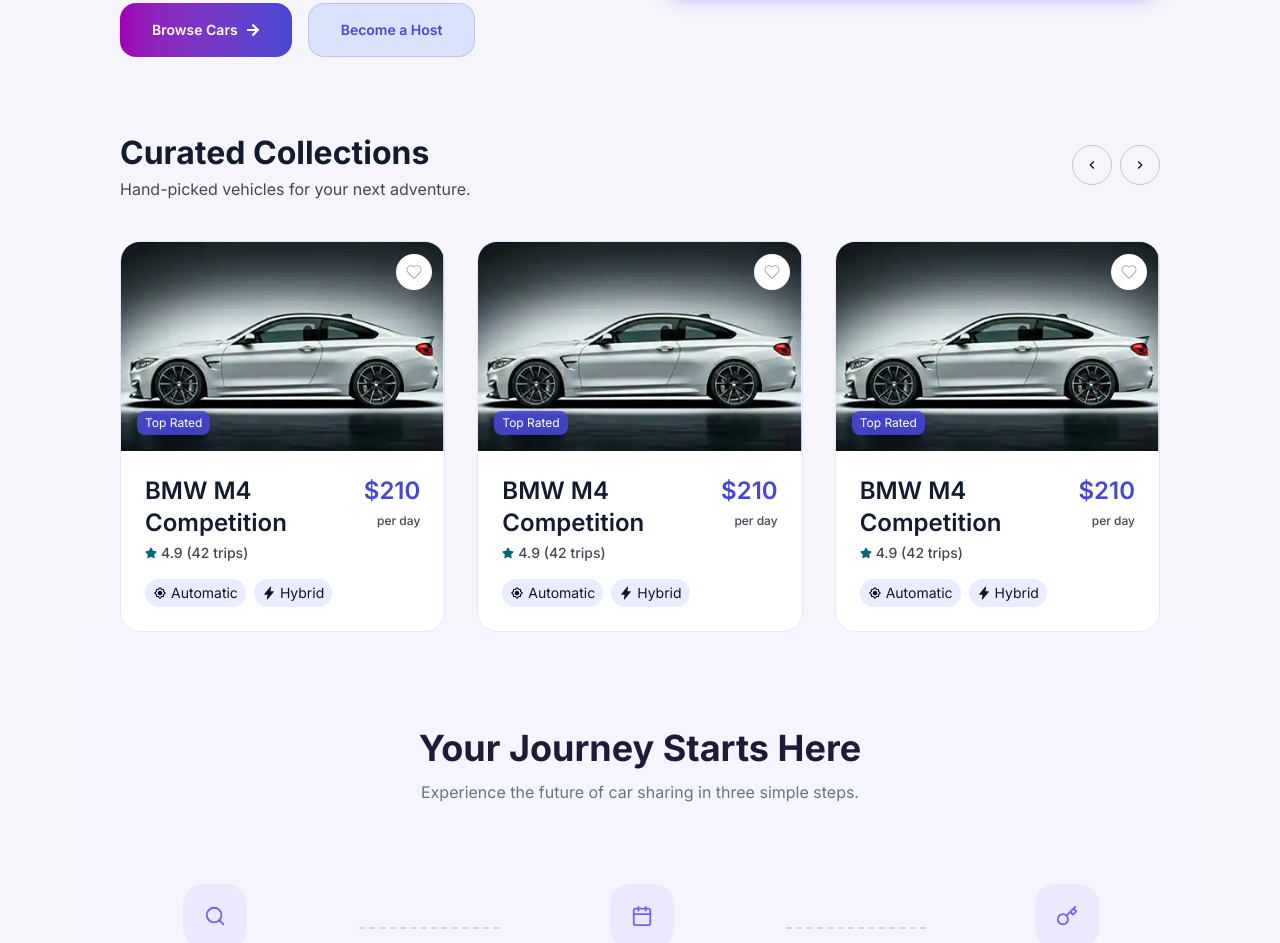
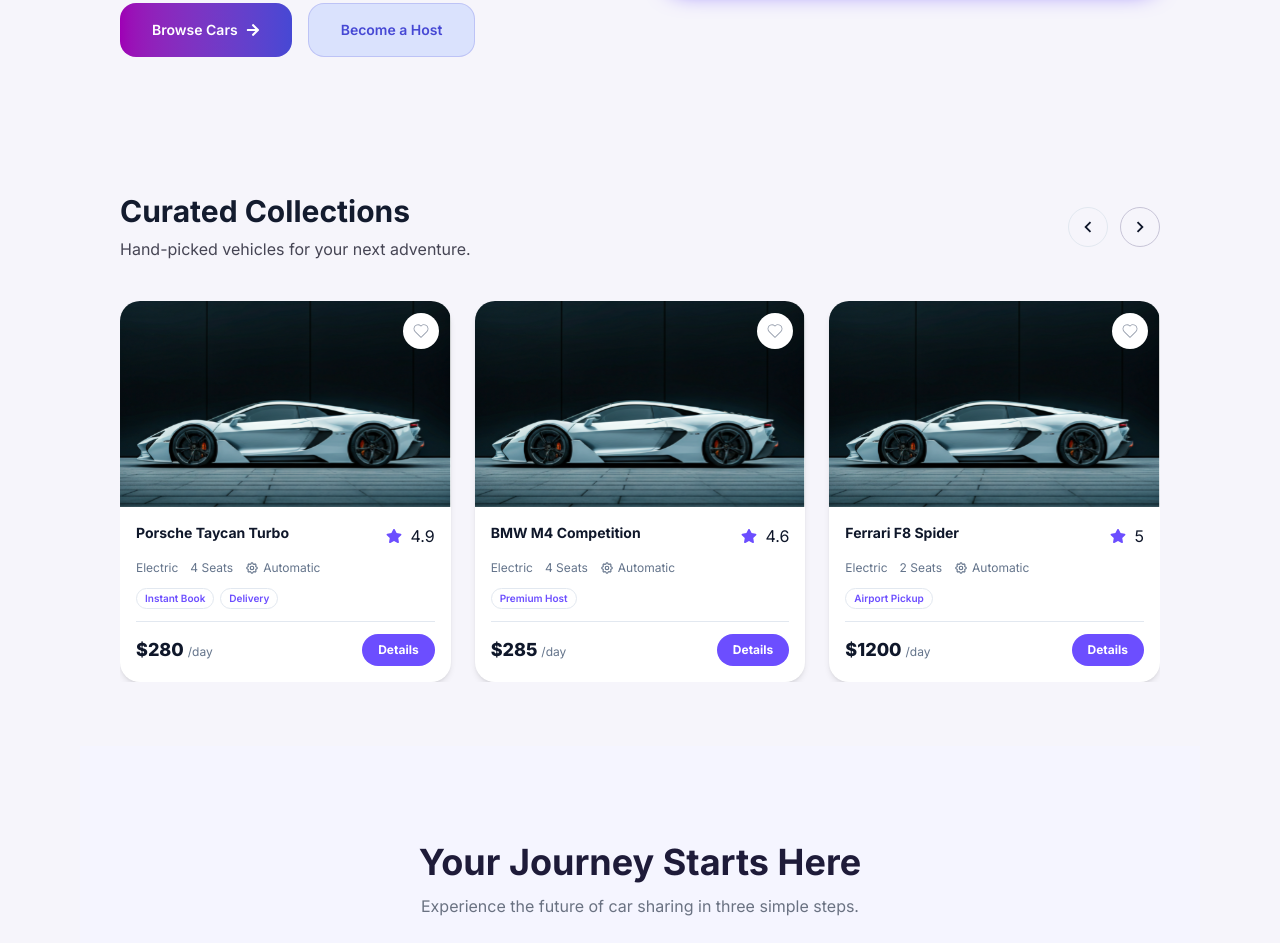
Before and after one commit to AmeenAliFadel/CBMS, a React (Vite) app: page / in a window 1280 px wide. Shown: the part 540-1483 px from the top of the page. Built offline with nearby package versions, Linux system fonts and the light colour scheme.

Commit message:
fix carcards and ui

```diff
--- a/src/app/App.tsx
+++ b/src/app/App.tsx
@@ -7,7 +7,7 @@
 function App() {
   useEffect(() => {
     AOS.init({
-      duration: 800,
+      duration: 1000,
       once: true,
     });
   }, []);
--- a/src/pages/host/HostSuccessPage.tsx
+++ b/src/pages/host/HostSuccessPage.tsx
@@ -11,7 +11,7 @@
 
         {/* ICON BOX */}
         <div
-          className="relative flex h-20 w-20 items-center justify-center sm:h-24 sm:w-24"
+          className="relative flex h-20 w-20 items-center justify-center sm:h-24 sm:w-24 my-12"
           data-aos="zoom-in"
         >
           <div className="absolute inset-0 bg-primary/30 blur-xl animate-ping" />
--- a/src/sections/BecomeHostPageSections/BecomeHostHero.tsx
+++ b/src/sections/BecomeHostPageSections/BecomeHostHero.tsx
@@ -11,7 +11,7 @@
     const handleScroll = () => {
       if (!ticking) {
         window.requestAnimationFrame(() => {
-          setOffset(window.scrollY * 0.25); // قوة الحركة
+          setOffset(window.scrollY * 0.25);
           ticking = false;
         });
         ticking = true;
--- a/src/sections/HomePageSections/CarsSlider.tsx
+++ b/src/sections/HomePageSections/CarsSlider.tsx
@@ -3,51 +3,60 @@
 import { Navigation } from "swiper/modules";
 import { MdKeyboardArrowLeft, MdKeyboardArrowRight } from "react-icons/md";
 
-import CarsSliderCard from "./CarsSliderCard";
-import { carsSliderData } from "../../data/carSlider/CarsSliderData";
+import { CarCard } from "../../components/car/CarCard";
+import { cars } from "../../data/carShow/CarShow";
 
+import "swiper/css";
+import "swiper/css/navigation";
 
 export default function CarsSlider() {
-    const prevRef = useRef<HTMLButtonElement | null>(null);
-    const nextRef = useRef<HTMLButtonElement | null>(null);
+  const prevRef = useRef<HTMLButtonElement>(null);
+  const nextRef = useRef<HTMLButtonElement>(null);
 
   return (
-        <div className="px-10">
-            <div className="flex justify-between items-center pb-10">
+    <section className="px-4 md:px-10 py-16">
+      {/* Header */}
+      <div className="flex items-center justify-between pb-10">
         <div>
-                    <h2 className="text-[#131B2E] text-[32px] font-bold">Curated Collections</h2>
-                    <p className="text-[#464554] text-bace font-normal">
+          <h2 className="text-[#131B2E] text-3xl font-bold">
+            Curated Collections
+          </h2>
+
+          <p className="text-[#464554] text-base mt-2">
             Hand-picked vehicles for your next adventure.
           </p>
         </div>
 
-                <div className="flex justify-between items-center gap-2">
+        {/* Navigation */}
+        <div className="flex items-center gap-3">
           <button
             ref={prevRef}
-                        className="w-10 h-10 flex justify-center items-center border border-[#C7C4D7] rounded-full"
+            className="w-10 h-10 flex items-center justify-center border border-border rounded-full"
           >
-                        <MdKeyboardArrowLeft />
+            <MdKeyboardArrowLeft size={22} />
           </button>
 
           <button
             ref={nextRef}
-                        className="w-10 h-10 flex justify-center items-center border border-[#C7C4D7] rounded-full"
+            className="w-10 h-10 flex items-center justify-center border border-[#C7C4D7] rounded-full"
           >
-                        <MdKeyboardArrowRight />
+            <MdKeyboardArrowRight size={22} />
           </button>
         </div>
       </div>
 
+      {/* Slider */}
       <Swiper
         modules={[Navigation]}
-                spaceBetween={40}
+        spaceBetween={24}
         slidesPerView={1}
         onBeforeInit={(swiper) => {
-                    const navigation = swiper.params.navigation;
-
-                    if (navigation && typeof navigation !== "boolean") {
-                        navigation.prevEl = prevRef.current;
-                        navigation.nextEl = nextRef.current;
+          if (
+            swiper.params.navigation &&
+            typeof swiper.params.navigation !== "boolean"
+          ) {
+            swiper.params.navigation.prevEl = prevRef.current;
+            swiper.params.navigation.nextEl = nextRef.current;
           }
         }}
         navigation={{
@@ -59,22 +68,24 @@
             slidesPerView: 1,
             spaceBetween: 16,
           },
-                    768: {
+
+          640: {
             slidesPerView: 2,
+            spaceBetween: 20,
+          },
+
+          1024: {
+            slidesPerView: 3,
             spaceBetween: 24,
-                    },
-                    992: {
-                        slidesPerView: 3,
-                        spaceBetween: 32,
           },
         }}
       >
-                {carsSliderData.map((item) => (
-                    <SwiperSlide key={item.id}>
-                        <CarsSliderCard item={item} />
+        {cars.map((car) => (
+          <SwiperSlide key={car.id}>
+            <CarCard car={car} />
           </SwiperSlide>
         ))}
       </Swiper>
-        </div>
+    </section>
   );
 }
```
Lines whose indentation alone changed are shown as unchanged.
